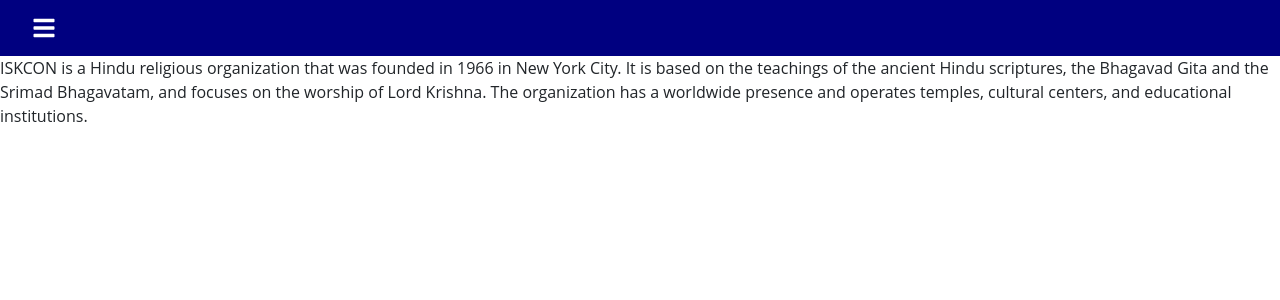
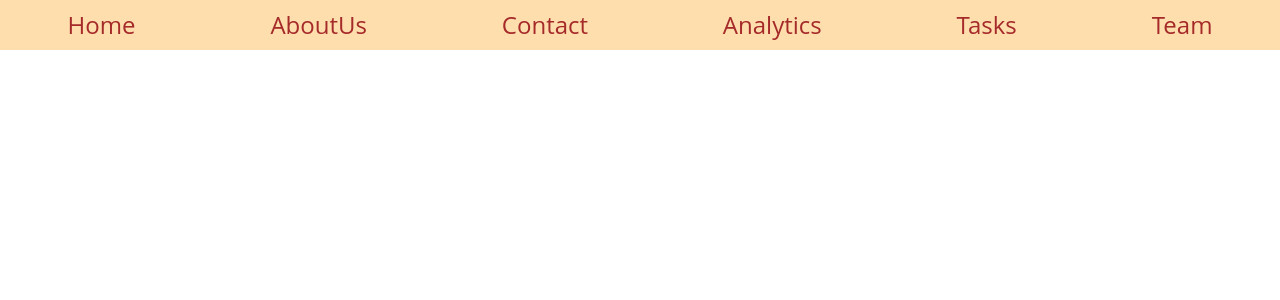
Before and after one commit to Manav2304/ISKCON, a React (Create React App) app: page /chats in a window 1280 px wide. Shown: the top 300 px of the page. Built offline with nearby package versions, Linux system fonts and the light colour scheme.

Commit message:
feat:Modify & Added Some files .

```diff
--- a/src/App.tsx
+++ b/src/App.tsx
@@ -1,12 +1,11 @@
 import React from 'react'
 import { BrowserRouter as Router, Routes, Route } from "react-router-dom";
-
-import Sidebar from './components/Sidebar'
+import { NavBar } from './components/Navbar';
 
 import Home from './pages/Home';
 import Team from './pages/Team';
 import Tasks from './pages/Tasks';
-import Chats from './pages/AboutUs';
+import AboutUs from './pages/AboutUs';
 import Analytics from './pages/Analytics';
 
 
@@ -14,12 +13,12 @@
   return (
     <>
       <Router>
-        <Sidebar />
+        <NavBar />
         <Routes>
           <Route path='/' element={<Home />} />
           <Route path='/team' element={<Team />} />
           <Route path='/tasks' element={<Tasks />} />
-          <Route path='/chats' element={<Chats />} />
+          <Route path='/aboutus' element={<AboutUs />} />
           <Route path='/analytics' element={<Analytics />} />
         </Routes>
       </Router>
--- /dev/null
+++ b/src/components/Navbar.tsx
@@ -0,0 +1,46 @@
+import { NavLink } from "react-router-dom";
+
+export function NavBar() {
+  const navBarStyle = {
+    display: "flex",
+    justifyContent: "space-around",
+    backgroundColor: "#FFDEAD",
+    color: "white",
+    fontSize: "20px",
+    height: "50px",
+    alignItems: "center",
+  };
+
+  const linkStyle = {
+    textDecoration: "none",
+    color: "#A52A2A",
+    padding: "5px",
+    fontSize: "1.2em",
+
+  };
+
+
+
+  return (
+    <nav style={navBarStyle}>
+      <NavLink to="/" style={linkStyle} >
+        Home
+      </NavLink>
+      <NavLink to="/about" style={linkStyle} >
+        AboutUs
+      </NavLink>
+      <NavLink to="/contact" style={linkStyle} >
+        Contact
+      </NavLink>
+      <NavLink to="/Analytics" style={linkStyle} >
+        Analytics
+      </NavLink>
+      <NavLink to="/tasks" style={linkStyle} >
+        Tasks
+      </NavLink>
+      <NavLink to="/team" style={linkStyle} >
+        Team
+      </NavLink>
+    </nav>
+  );
+}
--- a/src/components/Sidebar.tsx
+++ /dev/null
@@ -1,103 +0,0 @@
-import React from 'react'
-import { Link } from 'react-router-dom'
-import styled from 'styled-components'
-import * as FaIcons from 'react-icons/fa'
-import { useState } from 'react'
-import { SidebarData } from './SidebarData'
-const Navbar = styled.div`
-    display: flex;
-    justify-content: start;
-    align-items: center;
-    height: 3.5rem;
-    background-color: #000080;
-`
-
-const MenuIconOpen = styled(Link)`
-    display: flex;
-    justify-content: start;
-    font-size: 1.5rem;
-    margin-left: 2rem;
-    color: #ffffff;
-`
-
-const MenuIconClose = styled(Link)`
-    display: flex;
-    justify-content: end;
-    font-size: 1.5rem;
-    margin-top: 0.75rem;
-    margin-right: 1rem;
-    color: #ffffff;
-`
-
-const SidebarMenu = styled.div<{close: boolean}>`
-    width: 250px;
-    height: 100vh;
-    background-color: #704241;
-    position: fixed;
-    top: 0;
-    left: ${({ close}) => close ? '0' : '-100%'};
-    transition: .6s;
-`
-
-const MenuItems = styled.li`
-    list-style: none;
-    display: flex;
-    align-items: center;
-    justify-content: start;
-    width: 100%;
-    height: 90px;
-    padding: 1rem 0 1.25rem;
-`
-
-const MenuItemLinks = styled(Link)`
-    display: flex;
-    align-items: center;
-    padding: 0 2rem;
-    font-size: 20px;
-    text-decoration: none;
-    color: #704241;
-
-    &:hover {
-        background-color: #ffffff;
-        color: #704241;
-        width: 100%;
-        height: 45px;
-        text-align: center;
-        border-radius: 5px;
-        margin: 0 2rem;
-    }
-`
-
-
-const Sidebar: React.FunctionComponent = () => {
-    const [close, setClose] = useState(false)
-    const showSidebar = () => setClose(!close)
-    return (
-        <>
-            <Navbar>
-                <MenuIconOpen to="#" onClick={showSidebar}>
-                    <FaIcons.FaBars />
-                </MenuIconOpen>
-            </Navbar>
-
-            <SidebarMenu close={close}>
-                <MenuIconClose to="#" onClick={showSidebar}>
-                    <FaIcons.FaTimes />
-                </MenuIconClose>
-
-                {SidebarData.map((item, index) => {
-                    return (
-                        <MenuItems key={index}>
-                            <MenuItemLinks to={item.path}>
-                                {item.icon}
-                                <span style={{marginLeft: '16px'}}>{item.title}</span>
-                            </MenuItemLinks>
-                        </MenuItems>
-                    )
-                })}
-            </SidebarMenu>
-        </>
-    )
-}
-
-export default Sidebar
--- a/src/pages/AboutUs.tsx
+++ b/src/pages/AboutUs.tsx
@@ -1,13 +1,20 @@
 import React from 'react'
+import styled from 'styled-components'
+
+const AboutUsText = styled.div`
+    display: flex;
+    align-items: center;
+    justify-content: center;
+    font-size: 15px;
+    height: 70vh;
+    `;
 
 const AboutUs = () => {
   return (
-    <div>
-       <p>ISKCON is a Hindu religious organization that was founded in 1966 in New York City.
-        It is based on the teachings of the ancient Hindu scriptures, the Bhagavad Gita and the Srimad Bhagavatam,
-        and focuses on the worship of Lord Krishna.
-        The organization has a worldwide presence and operates temples, cultural centers, and educational institutions.</p>
-    </div>
+    <AboutUsText>ISKCON is a Hindu religious organization that was founded in 1966 in New York City.
+    It is based on the teachings of the ancient Hindu scriptures, the Bhagavad Gita and the Srimad Bhagavatam,
+    and focuses on the worship of Lord Krishna.
+    The organization has a worldwide presence and operates temples, cultural centers, and educational institutions.</AboutUsText>
   )
 }
 
```
Also changed, not shown: src/App.css (line endings or trailing spaces).
